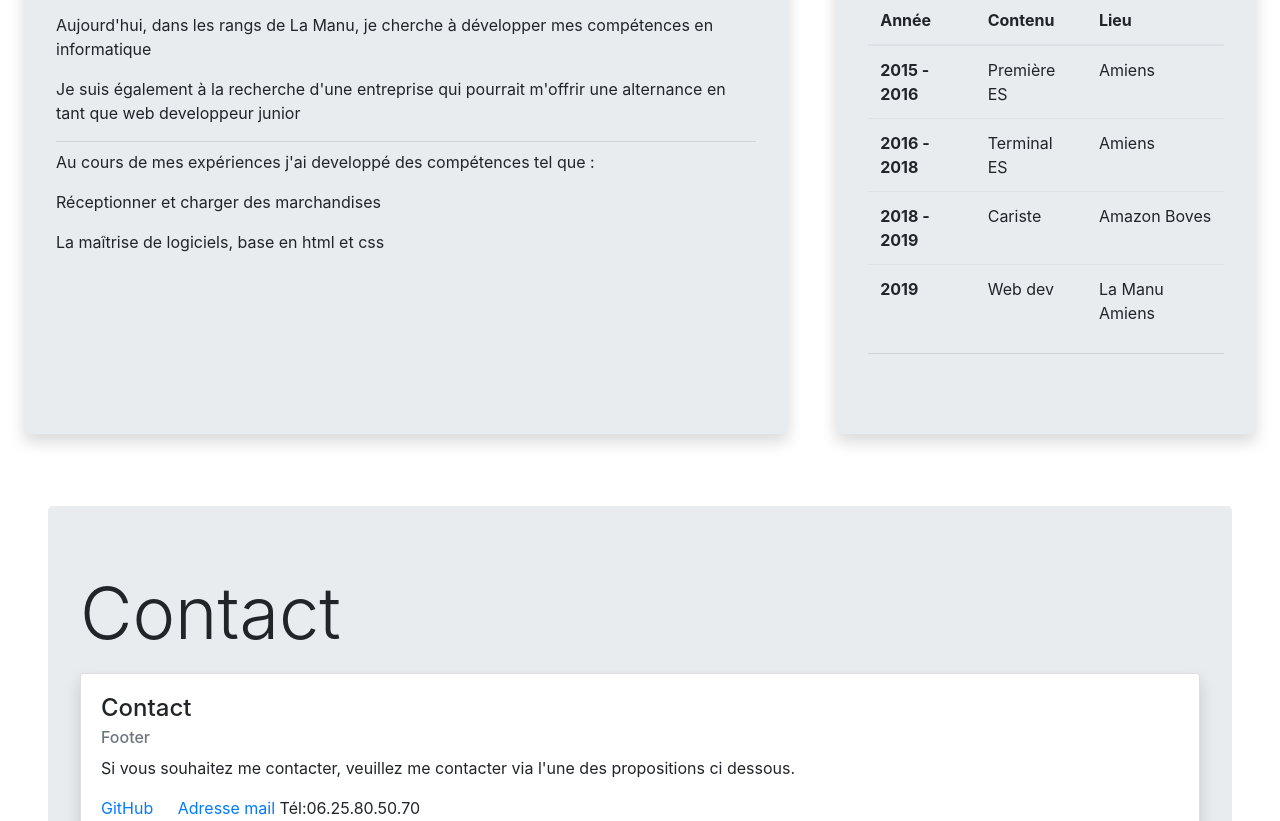
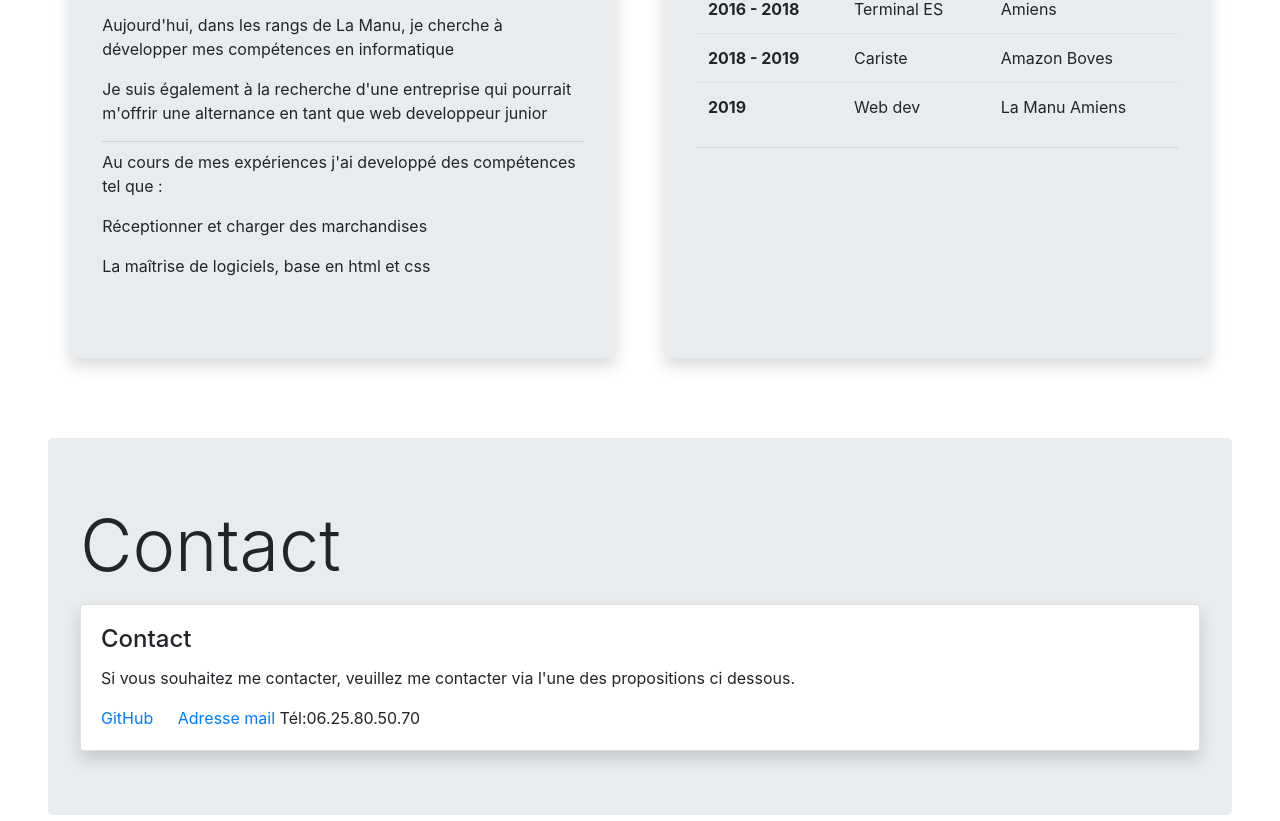
Before and after one commit to xxBeloule/CV-bootstrap, a plain HTML site: page index.html in a window 1280 px wide. Shown: the part 574-1395 px from the top of the page. Drawn offline with nearby package versions, Linux system fonts and the light colour scheme.

Commit message:
CV boostrap

```diff
--- a/index.html
+++ b/index.html
@@ -3,11 +3,12 @@
 <head>
   <meta charset="utf-8">
   <link rel="stylesheet" href="../boot/css/bootstrap.min.css">
-    <link rel="stylesheet" href="css/style.">
+  <link rel="stylesheet" href="css/style.css">
+  <meta name="viewport" content="width=device-width, initial-scale=1.0">
+  <meta http-equiv="X-UA-Compatible" content="ie=edge">
   <title>CV</title>
 </head>
 <body>
-
   <nav class="nav justify-content-center fixed-top bg-light">
     <a class="nav-link active basic" href="#">Accueil</a>
     <a class="nav-link" href="#propos">A propos</a>
@@ -20,8 +21,8 @@
       <p class="lead">Ne passez pas à côté de ma candidature !</p>
     </div>
   </div>
-<div class="d-flex">
-<div class="jumbotron m-4 shadow" id="propos">
+  <div class="row justify-content-center ">
+    <div class="jumbotron shadow col-md-5" id="propos">
       <h1 class="display-3"> A propos</h1>
       <p>Aprés mes années lycée qui ne se sont pas concrétisées, j'ai obtenu un emploi temporaire. <p>
         Celui-ci m'a permis de financer la formation proposée par La Manu en tant que developpeur web.</p>
@@ -31,9 +32,8 @@
         <p>Au cours de mes expériences j'ai developpé des compétences tel que :</p>
         <p>Réceptionner et charger des marchandises</p>
         <p>La maîtrise de logiciels, base en html et css</p>
-
       </div>
-<div class="jumbotron m-4 shadow" id="parcours">
+      <div class="jumbotron shadow col-md-5 ml-5" id="parcours">
         <h1 class="display-3">Mon parcours</h1>
         <table class="table">
           <thead>
@@ -67,7 +67,6 @@
           </tbody>
         </table>
         <hr class="my-2">
-  <p></p>
       </div>
     </div>
     <div class="jumbotron m-5" id="contact">
@@ -76,7 +75,6 @@
       <div class="card shadow">
         <div class="card-body">
           <h4 class="card-title">Contact</h4>
-      <h6 class="card-subtitle mb-2 text-muted">Footer</h6>
           <p class="card-text">
             Si vous souhaitez me contacter, veuillez me contacter via l'une des propositions ci dessous.
           </p>
@@ -85,8 +83,7 @@
           Tél:06.25.80.50.70
         </div>
       </div>
+
     </div>
-
-
   </body>
   </html>
```
Lines whose indentation alone changed are shown as unchanged.
